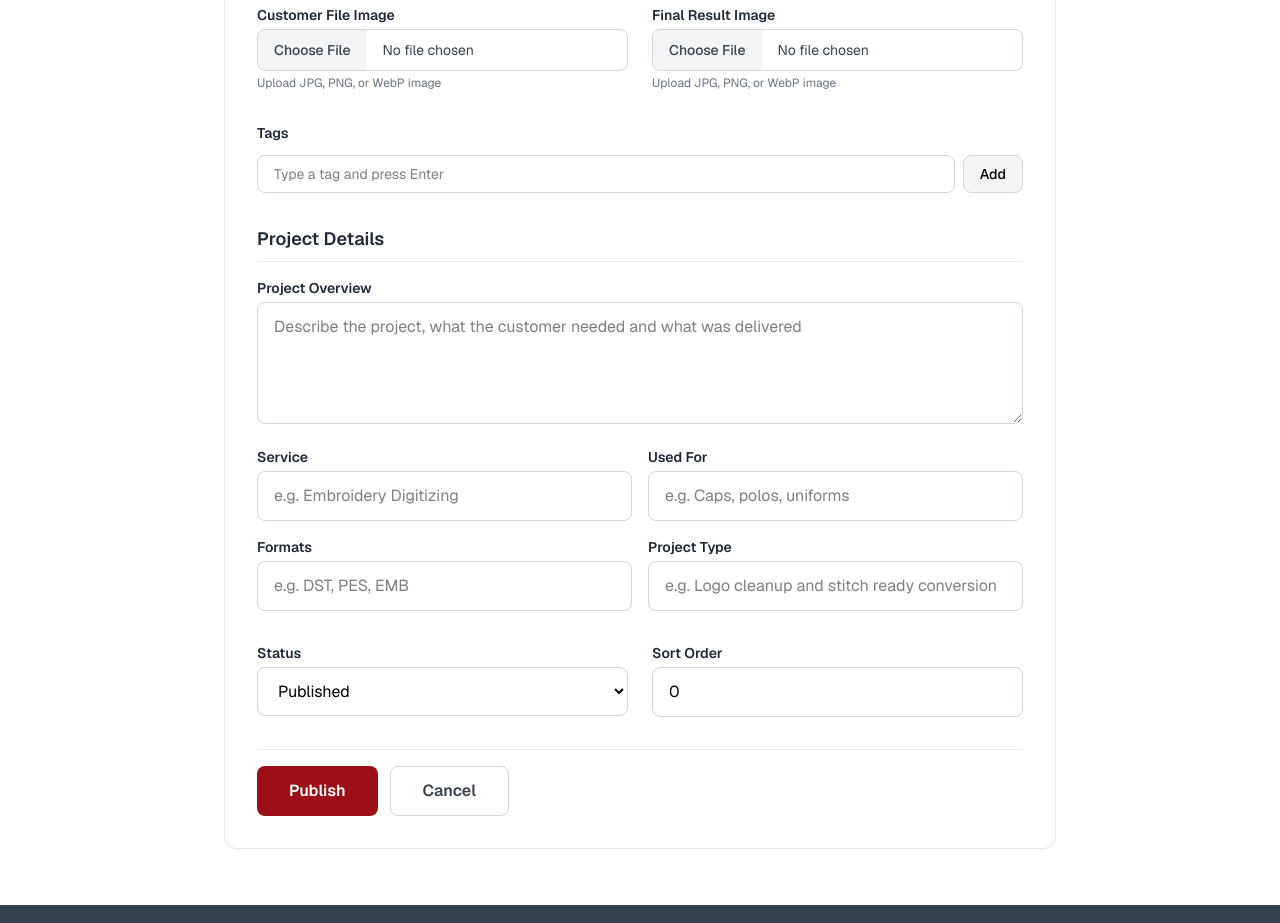
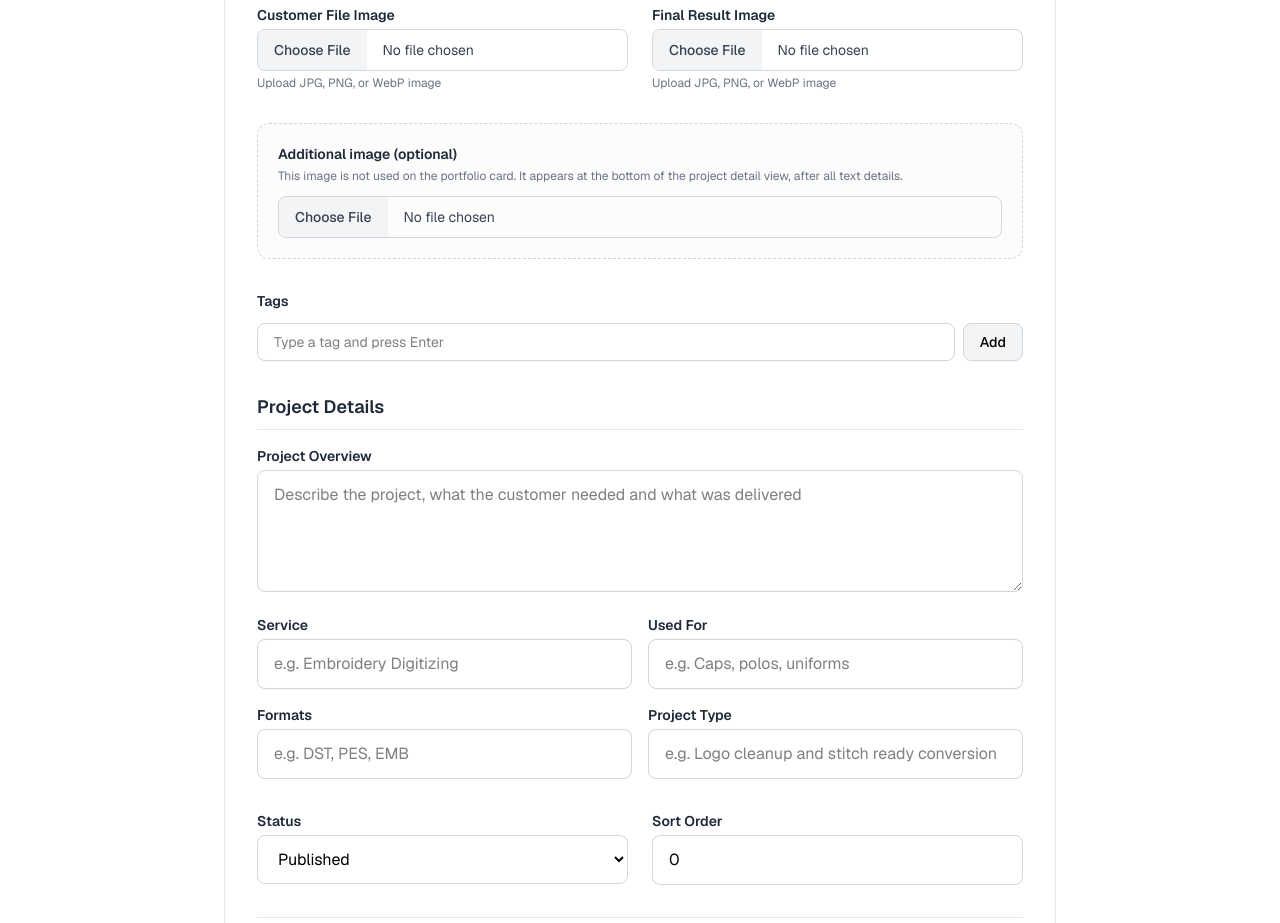
Before and after one commit to BakhtiarAhmed41/Las-Vegas-Designs-Website, a Next.js app: page /portfolio/add in a window 1280 px wide. Shown: the part 820-1743 px from the top of the page. Built offline with nearby package versions, Linux system fonts and the light colour scheme.

Commit message:
third image for portfolio

```diff
--- a/app/api/portfolio/[id]/route.js
+++ b/app/api/portfolio/[id]/route.js
@@ -45,6 +45,7 @@ export async function PUT(request, { params }) {
       description,
       customer_file_url,
       final_result_url,
+      extra_image_url,
       tags,
       overview,
       service,
@@ -71,7 +72,7 @@ export async function PUT(request, { params }) {
     const rows = await query(
       `UPDATE portfolio_items SET
         title = ?, category = ?, category_id = ?, category_ids = ?::jsonb, description = ?,
-        customer_file_url = ?, final_result_url = ?, tags = ?::jsonb,
+        customer_file_url = ?, final_result_url = ?, extra_image_url = ?, tags = ?::jsonb,
         overview = ?, service = ?, used_for = ?, formats = ?,
         project_type = ?, sort_order = ?, status = ?
        WHERE id = ? RETURNING *`,
@@ -83,6 +84,7 @@ export async function PUT(request, { params }) {
         description || "",
         customer_file_url || "",
         final_result_url || "",
+        extra_image_url || "",
         tagsJson,
         overview || "",
         service || "",
--- a/app/api/portfolio/route.js
+++ b/app/api/portfolio/route.js
@@ -114,6 +114,7 @@ export async function POST(request) {
       description,
       customer_file_url,
       final_result_url,
+      extra_image_url,
       tags,
       overview,
       service,
@@ -145,8 +146,8 @@ export async function POST(request) {
     const categoryIdsJson = JSON.stringify(category_ids);
 
     const rows = await query(
-      `INSERT INTO portfolio_items (title, slug, category, category_id, category_ids, description, customer_file_url, final_result_url, tags, overview, service, used_for, formats, project_type, sort_order, status)
-       VALUES (?, ?, ?, ?, ?::jsonb, ?, ?, ?, ?::jsonb, ?, ?, ?, ?, ?, ?, ?)
+      `INSERT INTO portfolio_items (title, slug, category, category_id, category_ids, description, customer_file_url, final_result_url, extra_image_url, tags, overview, service, used_for, formats, project_type, sort_order, status)
+       VALUES (?, ?, ?, ?, ?::jsonb, ?, ?, ?, ?, ?::jsonb, ?, ?, ?, ?, ?, ?, ?)
        RETURNING *`,
       [
         title.trim(),
@@ -157,6 +158,7 @@ export async function POST(request) {
         description || "",
         customer_file_url || "",
         final_result_url || "",
+        extra_image_url || "",
         tagsJson,
         overview || "",
         service || "",
--- a/app/components/Portfolio/PortfolioContent.jsx
+++ b/app/components/Portfolio/PortfolioContent.jsx
@@ -434,6 +434,24 @@ export default function PortfolioContent() {
                   </div>
                 )}
               </div>
+
+              {detailItem.extra_image_url ? (
+                <div className="mt-8 pt-8 border-t border-gray-200">
+                  <h3 className="font-bold text-gray-800 mb-3 text-sm uppercase tracking-wide">
+                    Additional image
+                  </h3>
+                  <div className="relative w-full rounded-xl border border-gray-200 overflow-hidden bg-gray-100 aspect-video max-h-[min(420px,70vh)]">
+                    <Image
+                      src={detailItem.extra_image_url}
+                      alt=""
+                      fill
+                      className="object-contain"
+                      sizes="(max-width: 768px) 100vw, 48rem"
+                      unoptimized={detailItem.extra_image_url?.startsWith("http")}
+                    />
+                  </div>
+                </div>
+              ) : null}
             </div>
           </div>
         </div>
--- a/app/portfolio/add/page.jsx
+++ b/app/portfolio/add/page.jsx
@@ -20,6 +20,7 @@ const emptyForm = {
   description: "",
   customer_file_url: "",
   final_result_url: "",
+  extra_image_url: "",
   tags: [],
   overview: "",
   service: "",
@@ -58,6 +59,7 @@ function PortfolioAddPageContent() {
             description: data.description || "",
             customer_file_url: data.customer_file_url || "",
             final_result_url: data.final_result_url || "",
+            extra_image_url: data.extra_image_url || "",
             tags: Array.isArray(data.tags) ? data.tags : [],
             overview: data.overview || "",
             service: data.service || "",
@@ -239,6 +241,25 @@ function PortfolioAddPageContent() {
               </div>
             </div>
 
+            <div className="border border-dashed border-gray-300 rounded-xl p-4 md:p-5 bg-gray-50/50">
+              <label className="block text-sm font-semibold text-gray-800 mb-1">Additional image (optional)</label>
+              <p className="text-xs text-gray-500 mb-3">
+                This image is not used on the portfolio card. It appears at the bottom of the project detail view, after all text details.
+              </p>
+              {form.extra_image_url && (
+                <div className="relative w-full max-w-lg aspect-video bg-gray-100 rounded-lg overflow-hidden mb-2">
+                  <Image src={form.extra_image_url} alt="Additional project image" fill className="object-cover" unoptimized />
+                </div>
+              )}
+              <input
+                type="file"
+                accept="image/*"
+                onChange={(e) => { const f = e.target.files?.[0]; if (f) uploadFile(f, "extra_image_url"); }}
+                className="w-full text-sm text-gray-700 border border-gray-300 rounded-lg file:mr-4 file:px-4 file:py-2.5 file:rounded-l-lg file:border-0 file:bg-gray-100 file:text-gray-700 file:font-medium hover:file:bg-gray-200"
+              />
+              {uploading === "extra_image_url" && <p className="text-xs text-lv-red mt-1">Uploading…</p>}
+            </div>
+
             {/* Tags */}
             <div>
               <label className="block text-sm font-semibold text-gray-800 mb-1">Tags</label>
```
Also changed, not shown: 2 other files (tests, documents, lock files or other folders).
